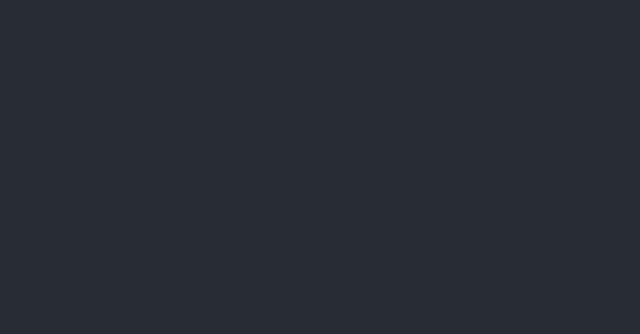
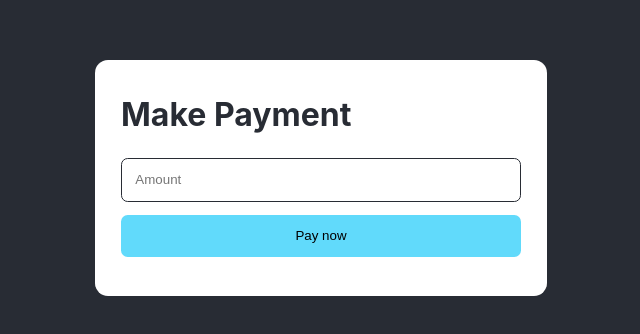
Before and after one commit to aremu-smog/react-format-input, a React (Create React App) app: page / in a window 1280 px wide. Shown: the part 222-556 px from the top of the page, without its empty margins (319-959 px from the left). Built offline with nearby package versions, Linux system fonts and the light colour scheme.

Commit message:
feat: form ui and state

```diff
--- a/src/App.css
+++ b/src/App.css
@@ -1,13 +1,4 @@
-.App {
-	text-align: center;
-}
-
-.App-logo {
-	height: 40vmin;
-	pointer-events: none;
-}
-
-.App-header {
+.app {
 	background-color: #282c34;
 	min-height: 100vh;
 	display: flex;
@@ -15,9 +6,45 @@
 	align-items: center;
 	justify-content: center;
 	font-size: calc(10px + 2vmin);
-	color: white;
 }
 
-.App-link {
-	color: #61dafb;
+.form {
+	background-color: white;
+	width: 100%;
+	max-width: 400px;
+	padding: 0.5em 1em;
+	border-radius: 0.5em;
+	color: #282c34;
 }
+
+.form__heading {
+	font-size: 2rem;
+	line-height: 1;
+}
+
+.form__input {
+	display: block;
+	width: 100%;
+	padding: 1em;
+	margin: 1em 0;
+	border: 1px solid #282c34;
+	outline: none;
+	border-radius: 0.5em;
+	box-sizing: border-box;
+	transition: border 0.5s;
+}
+
+.form__input:focus,
+.form__input:hover {
+	border: 1px solid #61dafb;
+}
+
+.form__input--submit {
+	border: none;
+	width: 100%;
+	padding: 1em;
+	border-radius: 0.5em;
+	background-color: #61dafb;
+	cursor: pointer;
+	margin-bottom: 2em;
+}
--- a/src/App.js
+++ b/src/App.js
@@ -1,10 +1,37 @@
 import "./App.css"
 
+import React, { useState } from "react"
+
 function App() {
+	const [amount, setAmount] = useState("")
+
+	const handleAmountChange = e => {
+		setAmount(e.target.value)
+	}
+
 	return (
-		<div className='App'>
-			<header className='App-header'></header>
-		</div>
+		<section className='app'>
+			<form className='form'>
+				<h2 className='form__heading'>Make Payment </h2>
+				<div>
+					<input
+						type='text'
+						className='form__input'
+						name='amount'
+						placeholder='Amount'
+						onChange={handleAmountChange}
+						value={amount}
+					/>
+				</div>
+				<div>
+					<input
+						type='submit'
+						className='form__input--submit'
+						value={`Pay now`}
+					/>
+				</div>
+			</form>
+		</section>
 	)
 }
 
```
